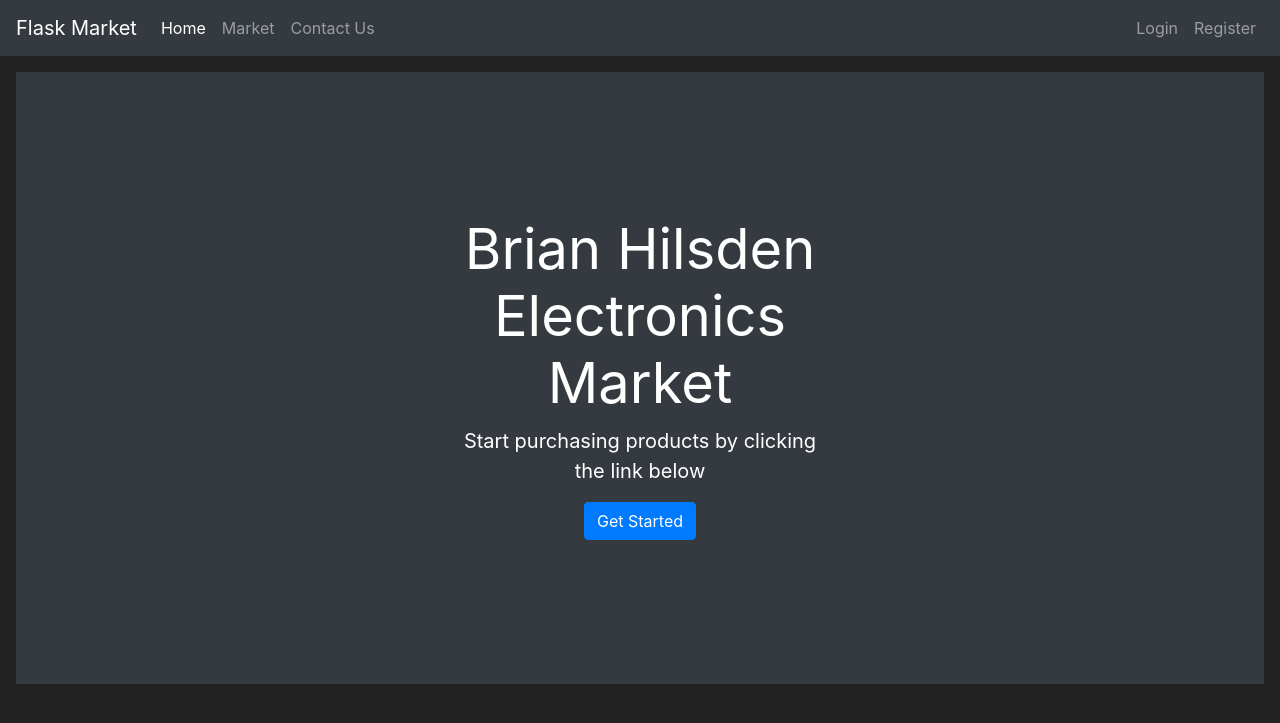
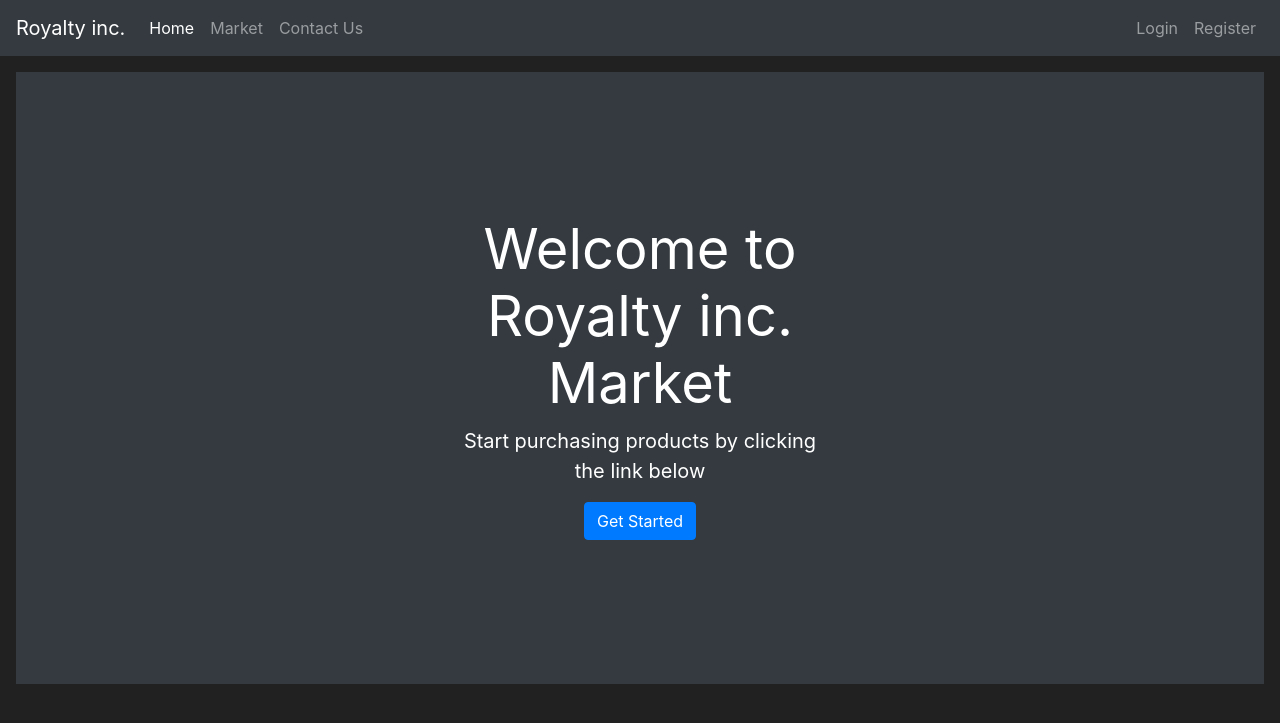
Before and after one commit to brianhilsden/Trial-flask-project, a Flask app: page / in a window 1280 px wide. Shown: the top 723 px of the page. Run offline with Flask 3, Linux system fonts and the light colour scheme; some libraries are stand-ins or nearby versions.

Commit message:
changed some styling

```diff
--- a/market/routes.py
+++ b/market/routes.py
@@ -22,7 +22,7 @@ def market_page():
         if p_item_object:
             if current_user.can_purchase(p_item_object):
                 p_item_object.buy(current_user)
-                flash(f"Congratulations! You purchased {p_item_object.name} for {p_item_object.price}ksh", category='success')
+                flash(f"Congratulations! You purchased {p_item_object.name} for {p_item_object.price}ksh.Your remaining balance is {current_user.prettier_budget}", category='success')
             else:
                 flash(f"Unfortunately, you don't have enough money to purchase {p_item_object.name}!", category='danger')
         #Sell Item Logic
@@ -31,7 +31,7 @@ def market_page():
         if s_item_object:
             if current_user.can_sell(s_item_object):
                 s_item_object.sell(current_user)
-                flash(f"Congratulations! You sold {s_item_object.name} back to market!", category='success')
+                flash(f"Congratulations! You sold {s_item_object.name} back to market!Your balance is now {current_user.prettier_budget }", category='success')
             else:
                 flash(f"Something went wrong with selling {s_item_object.name}", category='danger')
 
@@ -53,7 +53,7 @@ def register_page():
         db.session.add(user_to_create)
         db.session.commit()
         login_user(user_to_create)
-        flash(f"Account created successfully! You are now logged in as {user_to_create.username}", category='success')
+        flash(f"Account created successfully! You are now logged in as {user_to_create.username}.Your starting balance is { current_user.prettier_budget }>Happy trading", category='success')
         return redirect(url_for('market_page'))
     if form.errors != {}: #If there are not errors from the validations
         for err_msg in form.errors.values():
@@ -70,7 +70,7 @@ def login_page():
                 attempted_password=form.password.data
         ):
             login_user(attempted_user)
-            flash(f'Success! You are logged in as: {attempted_user.username}', category='success')
+            flash(f'Success! You are logged in as: {attempted_user.username}.Your balance is { current_user.prettier_budget }', category='success')
             return redirect(url_for('market_page'))
         else:
             flash('Username and password are not match! Please try again', category='danger')
--- a/market/templates/base.html
+++ b/market/templates/base.html
@@ -14,7 +14,7 @@
    </head>
    <body>
     <nav class="navbar navbar-expand-md navbar-dark bg-dark">
-      <a class="navbar-brand" href="#">Flask Market</a>
+      <a class="navbar-brand" href="#">Royalty inc.</a>
       <button class="navbar-toggler" type="button" data-toggle="collapse" data-target="#navbarNav">
         <span class="navbar-toggler-icon"></span>
       </button>
--- a/market/templates/home.html
+++ b/market/templates/home.html
@@ -5,11 +5,10 @@
 {% block content %}
     <div class="position-relative overflow-hidden p-3 p-md-5 m-md-3 text-center bg-dark" style="color:white">
         <div class="col-md-5 p-lg-5 mx-auto my-5">
-            <h1 class="display-4 font-weight-normal">Brian Hilsden Electronics Market</h1>
+            <h1 class="display-4 font-weight-normal">Welcome to Royalty inc. Market</h1>
             <p class="lead font-weight-normal">Start purchasing products by clicking the link below</p>
             <a class="btn btn-primary" href="{{ url_for('market_page') }}">Get Started</a>
         </div>
-        <div class="product-device box-shadow d-none d-md-block"></div>
-        <div class="product-device product-device-2 box-shadow d-none d-md-block"></div>
+
     </div>
 {% endblock %}
```
Also changed, not shown: instance/market.db.
